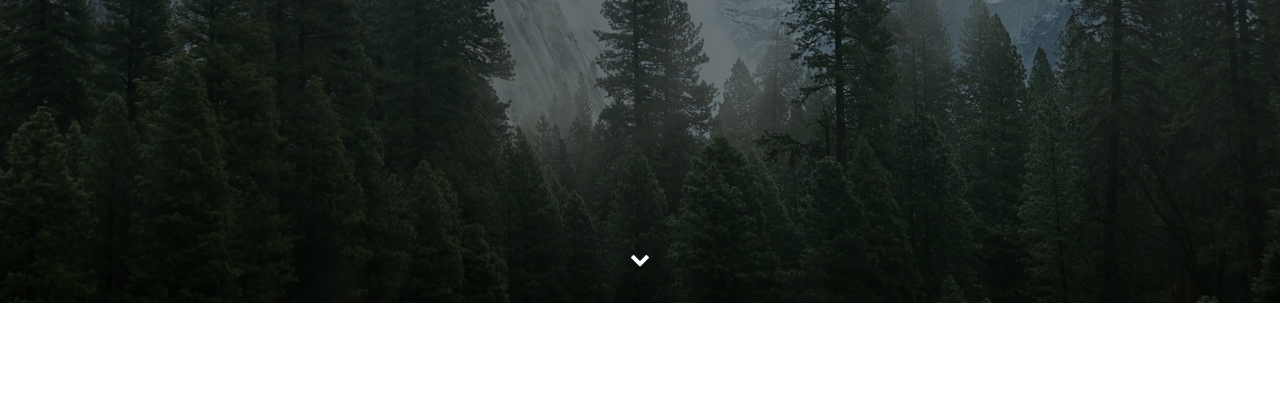
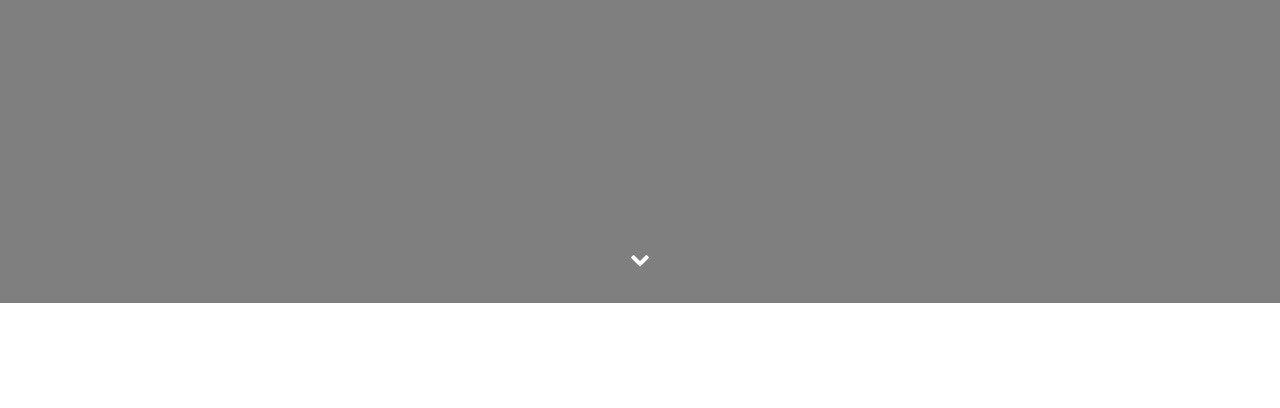
Before and after one commit to Efmprof/efmprof.github.io, a plain HTML site: page index.html in a window 1280 px wide. Shown: the part 497-905 px from the top of the page. Drawn offline with nearby package versions, Linux system fonts and the light colour scheme.

```diff
--- a/css/style.css
+++ b/css/style.css
@@ -20,7 +20,7 @@ html {
 	height: 100vh;
 	width: 100%;
 	color: #fff;
-	background: #000 url(../img/main-bg.jpg) center center no-repeat;
+
 	background-size: cover;
 	z-index: 1;
 }
```
